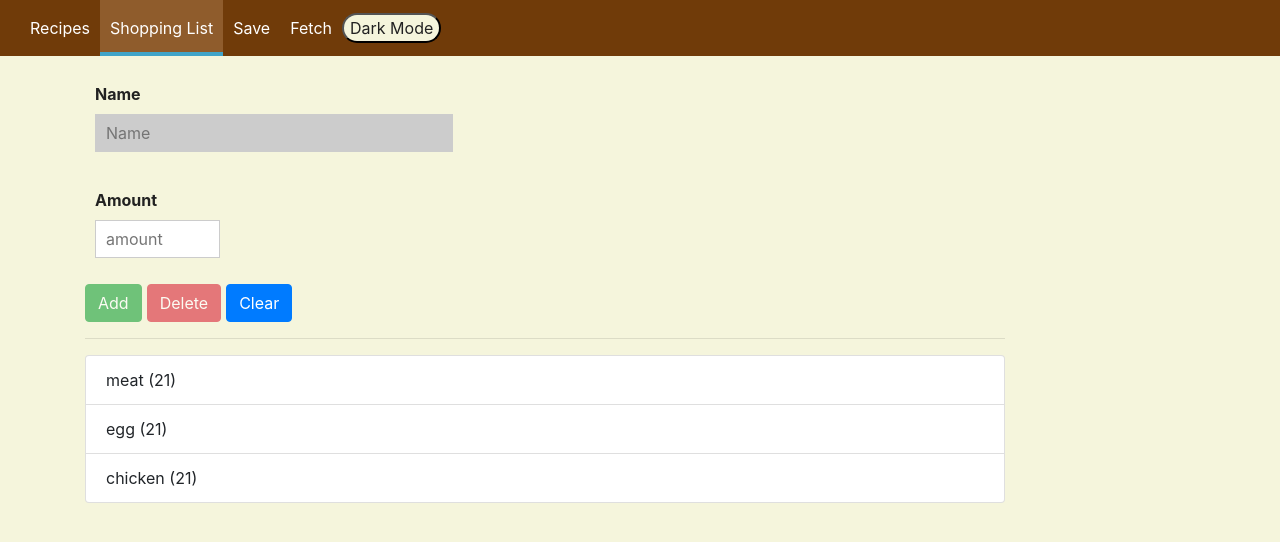
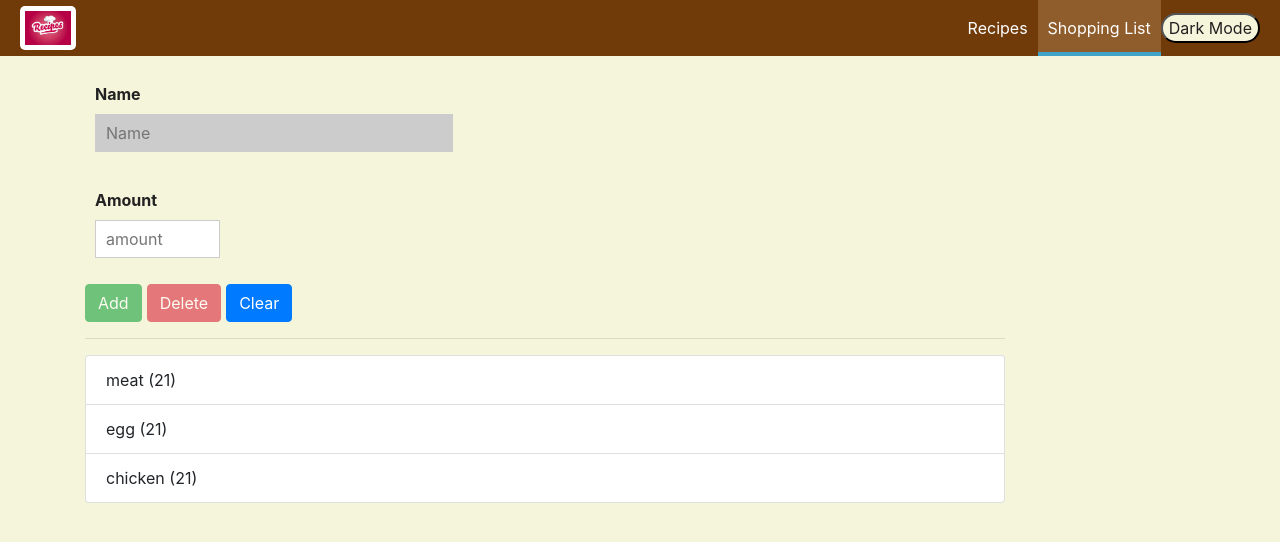
Before and after one commit to suseendharlal96/recipe-react, a React (Create React App) app: page /shopping in a window 1280 px wide. Shown: the top 542 px of the page. Built offline with nearby package versions, Linux system fonts and the light colour scheme.

Commit message:
logo and context api added

```diff
--- a/src/App.js
+++ b/src/App.js
@@ -1,4 +1,4 @@
-import React, { Fragment, useState } from "react";
+import React, { Fragment } from "react";
 import { Route } from "react-router-dom";
 
 import "./App.css";
@@ -6,21 +6,23 @@ import Recipes from "./containers/Recipes/Recipes";
 import ShoppingList from "./containers/ShoppingList/ShoppingList";
 import Layout from "./component/Layout/Layout";
 import Home from "./shared/Home";
+import ThemeContext from "./shared/ThemeContext";
 
-const App = (props) => {
-  const [theme, setTheme] = useState("light");
-  const toggleTheme = () => {
-    const activetheme = theme === "light" ? "dark" : "light";
-    document.documentElement.classList.add("color-theme-in-transition");
-    setTheme(activetheme);
-    document.documentElement.setAttribute("data-theme", activetheme);
-    window.setTimeout(() => {
-      document.documentElement.classList.remove("color-theme-in-transition");
-    }, 1000);
-  };
+const App = () => {
+  // const [theme, setTheme] = useState("light");
+  // const toggleTheme = () => {
+  //   const activetheme = theme === "light" ? "dark" : "light";
+  //   document.documentElement.classList.add("color-theme-in-transition");
+  //   setTheme(activetheme);
+  //   document.documentElement.setAttribute("data-theme", activetheme);
+  //   window.setTimeout(() => {
+  //     document.documentElement.classList.remove("color-theme-in-transition");
+  //   }, 1000);
+  // };
   return (
     <Fragment>
-      <Layout changeTheme={toggleTheme} activetheme={theme}>
+      <ThemeContext>
+        <Layout>
           <div className="container" style={{ height: "100vh" }}>
             <div className="row">
               <div className="col-md-12">
@@ -32,6 +34,7 @@ const App = (props) => {
             </div>
           </div>
         </Layout>
+      </ThemeContext>
     </Fragment>
   );
 };
--- a/src/component/Layout/Layout.js
+++ b/src/component/Layout/Layout.js
@@ -16,17 +16,8 @@ const Layout = (props) => {
   };
   return (
     <React.Fragment>
-      <Toolbar
-        activetheme={props.activetheme}
-        changeTheme={props.changeTheme}
-        drawerToggleClicked={sidebarToggleHandler}
-      />
-      <SideDrawer
-        activetheme={props.activetheme}
-        open={showSideDrawer}
-        changeTheme={props.changeTheme}
-        closed={sideDrawerClosedHandler}
-      />
+      <Toolbar drawerToggleClicked={sidebarToggleHandler} />
+      <SideDrawer open={showSideDrawer} closed={sideDrawerClosedHandler} />
       <main className={styles.Content}>{props.children}</main>
     </React.Fragment>
   );
--- /dev/null
+++ b/src/component/Logo/Logo.js
@@ -0,0 +1,12 @@
+import React from "react";
+
+import recipeLogo from "../../assets/images/recipe.jpg";
+import styles from "./Logo.module.css";
+
+const logo = (props) => (
+  <div className={styles.Logo} style={{ height: props.height }}>
+    <img src={recipeLogo} alt="MyBurger" />
+  </div>
+);
+
+export default logo;
--- /dev/null
+++ b/src/component/Logo/Logo.module.css
@@ -0,0 +1,12 @@
+.Logo {
+  background-color: white;
+  padding: 5px;
+  height: 100%;
+  width: fit-content;
+  box-sizing: border-box;
+  border-radius: 5px;
+}
+
+.Logo img {
+  height: 100%;
+}
--- a/src/component/Navigation/NavigationItems/NavigationItems.js
+++ b/src/component/Navigation/NavigationItems/NavigationItems.js
@@ -1,9 +1,23 @@
-import React from "react";
+import React, { useContext } from "react";
 
 import styles from "./NavigationItems.module.css";
 import NavigationItem from "./NavigationItem/NavigationItem";
+import { ThemeContext } from "../../../shared/ThemeContext";
 
-const navigationItems = (props) => (
+const NavigationItems = () => {
+  const { theme } = useContext(ThemeContext);
+  const { setTheme } = useContext(ThemeContext);
+
+  const changeTheme = () => {
+    const activetheme = theme === "light" ? "dark" : "light";
+    document.documentElement.classList.add("color-theme-in-transition");
+    setTheme(activetheme);
+    document.documentElement.setAttribute("data-theme", activetheme);
+    window.setTimeout(() => {
+      document.documentElement.classList.remove("color-theme-in-transition");
+    }, 1000);
+  };
+  return (
     <ul className={styles.NavigationItems}>
       {/* <NavigationItem link="/" exact>
       Recipe Book
@@ -11,12 +25,6 @@ const navigationItems = (props) => (
       <NavigationItem link="/recipe">Recipes</NavigationItem>
       <NavigationItem link="/shopping" exact>
         Shopping List
-    </NavigationItem>
-    <NavigationItem link="/save" exact>
-      Save
-    </NavigationItem>
-    <NavigationItem link="/fetch" exact>
-      Fetch
       </NavigationItem>
       <button
         style={{
@@ -26,11 +34,12 @@ const navigationItems = (props) => (
           color: " var(--primaryText)",
           backgroundColor: "var(--primaryBg)",
         }}
-      onClick={props.changeTheme}
+        onClick={changeTheme}
       >
-      {props.activetheme === "light" ? "Dark Mode" : "Light Mode"}
+        {theme === "light" ? "Dark Mode" : "Light Mode"}
       </button>
     </ul>
   );
+};
 
-export default navigationItems;
+export default NavigationItems;
--- a/src/component/Navigation/SideDrawer/SideDrawer.js
+++ b/src/component/Navigation/SideDrawer/SideDrawer.js
@@ -3,6 +3,7 @@ import React from "react";
 import NavigationItems from "../NavigationItems/NavigationItems";
 import styles from "./SideDrawer.module.css";
 import Backdrop from "../../Backdrop/Backdrop";
+import Logo from "../../Logo/Logo";
 
 const sideDrawer = (props) => {
   let attachedClasses = [styles.SideDrawer, styles.Close];
@@ -18,12 +19,11 @@ const sideDrawer = (props) => {
       <Backdrop show={props.open} click={props.closed} />
       <div className={attachedClasses.join(" ")} onClick={props.closed}>
         {/* {user} */}
+        <div className={styles.Logo}>
+          <Logo />
+        </div>
         <nav>
-          <NavigationItems
-            activetheme={props.activetheme}
-            changeTheme={props.changeTheme}
-            isAuth={props.isAuth}
-          />
+          <NavigationItems isAuth={props.isAuth} />
         </nav>
       </div>
     </div>
--- a/src/component/Navigation/Toolbar/Toolbar.js
+++ b/src/component/Navigation/Toolbar/Toolbar.js
@@ -2,7 +2,7 @@ import React from "react";
 // import { connect } from "react-redux";
 
 import styles from "./Toolbar.module.css";
-// import Logo from "../../Logo/Logo";
+import Logo from "../../Logo/Logo";
 import NavigationItems from "../NavigationItems/NavigationItems";
 import DrawerToggle from "../SideDrawer/DrawerToggle/DrawerToggle";
 
@@ -16,15 +16,11 @@ const toolbar = (props) => {
       <header className={styles.Toolbar}>
         <DrawerToggle clicked={props.drawerToggleClicked} />
         {/* {user} */}
-        {/* <div className={styles.Logo}>
+        <div className={styles.Logo}>
           <Logo />
-        </div> */}
+        </div>
         <nav className={styles.DesktopOnly}>
-          <NavigationItems
-            activetheme={props.activetheme}
-            changeTheme={props.changeTheme}
-            isAuth={props.isAuth}
-          />
+          <NavigationItems isAuth={props.isAuth} />
         </nav>
       </header>
     </div>
--- a/src/containers/Recipes/Recipes.js
+++ b/src/containers/Recipes/Recipes.js
@@ -1,4 +1,4 @@
-import React from "react";
+import React, { useEffect } from "react";
 import { connect } from "react-redux";
 
 import * as action from "../../store/actions/index";
@@ -8,6 +8,9 @@ import RecipeEdit from "./RecipeEdit/RecipeEdit";
 import { Route, Switch } from "react-router-dom";
 
 const Recipes = (props) => {
+  useEffect(() => {
+    console.log(props);
+  }, []);
   const addToShoppingHandler = (data) => {
     console.log(data);
     const a = [];
@@ -89,7 +92,9 @@ const Recipes = (props) => {
         path="/recipe"
         render={() => (
           <h2 style={{ color: " var(--primaryText)" }}>
-            Please select a recipe!
+            {props.recipes && props.recipes.length
+              ? "Please select a recipe!"
+              : "Add a recipe!"}
           </h2>
         )}
       />
@@ -108,6 +113,12 @@ const Recipes = (props) => {
   );
 };
 
+const mapStateToProps = (state) => {
+  return {
+    recipes: state.recipeReducer.recipe,
+  };
+};
+
 const mapDispatchToProps = (dispatch) => {
   return {
     addToShopping: (data) => dispatch(action.addToShopList(data)),
@@ -117,4 +128,4 @@ const mapDispatchToProps = (dispatch) => {
   };
 };
 
-export default connect(null, mapDispatchToProps)(Recipes);
+export default connect(mapStateToProps, mapDispatchToProps)(Recipes);
--- /dev/null
+++ b/src/shared/ThemeContext.js
@@ -0,0 +1,13 @@
+import React, { useState, createContext } from "react";
+
+export const ThemeContext = createContext();
+
+const ThemeProvider = (props) => {
+  const [theme, setTheme] = useState("light");
+  return (
+    <ThemeContext.Provider value={{ theme, setTheme }}>
+      {props.children}
+    </ThemeContext.Provider>
+  );
+};
+export default ThemeProvider;
```
Also changed, not shown: src/shared/Context.js (deleted, +0 -13 lines), src/assets/images/recipe.jpg (added), src/assets/images/recipelogo.jpg (added). Lines whose indentation alone changed are shown as unchanged.
